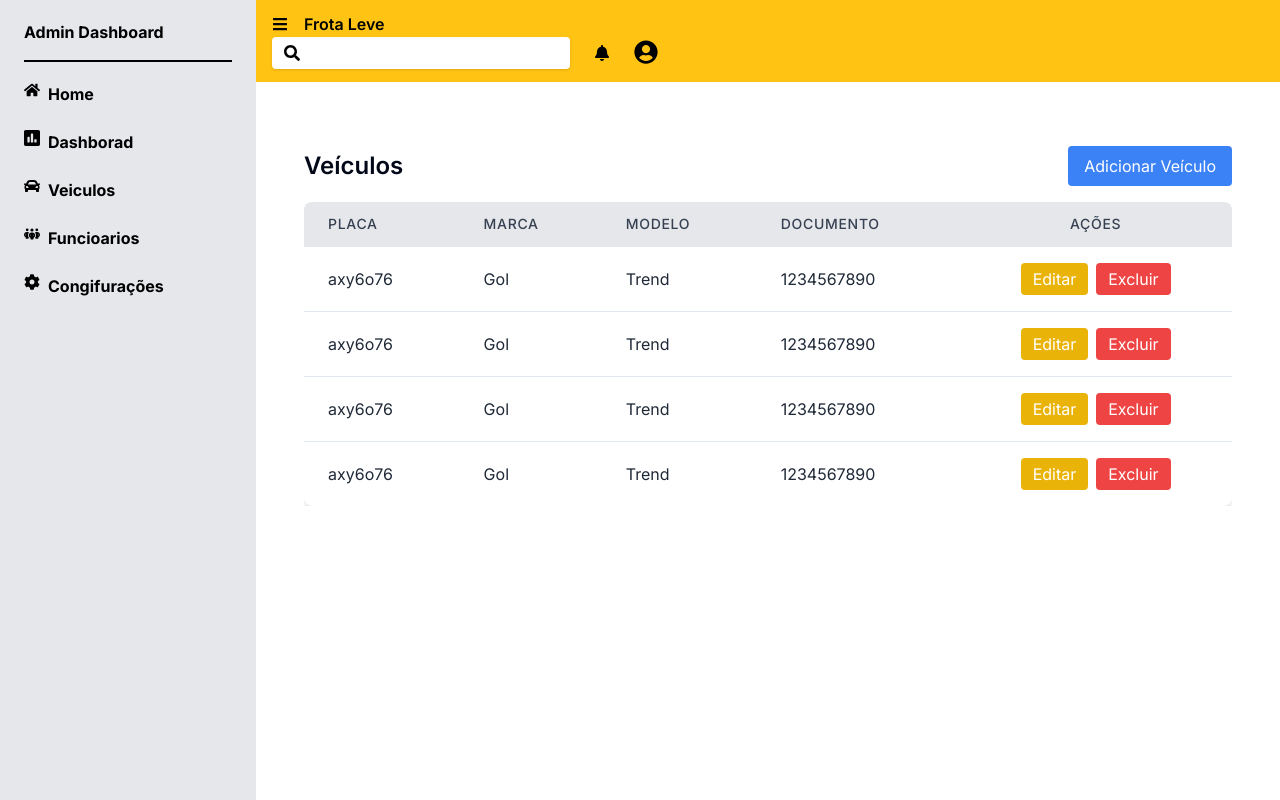
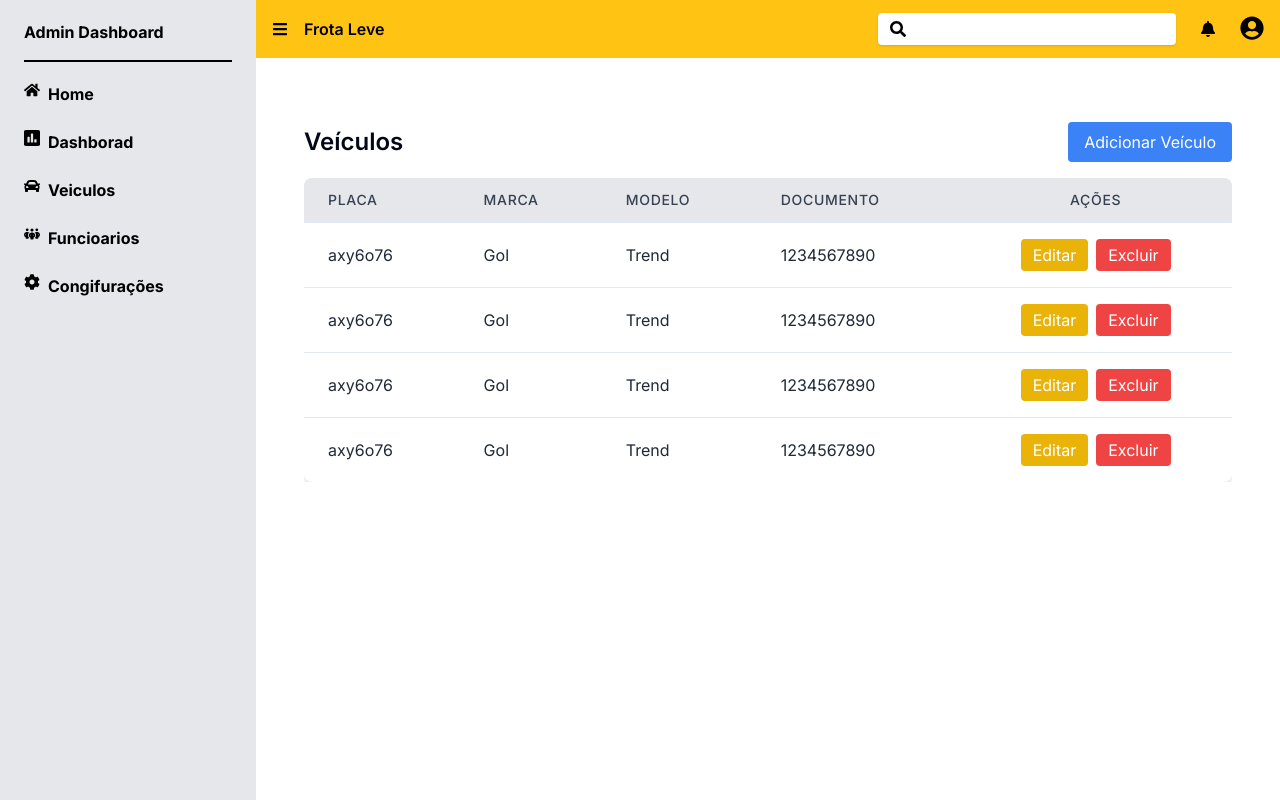
Before and after one commit to frota-leve/frota-leve-web, a Next.js app in the folder frota-leve-web/: page /veiculos in a window 1280 px wide. Built offline with nearby package versions, Linux system fonts and the light colour scheme.

Commit message:
ajustado nav bar

```diff
--- a/frota-leve-web/src/components/Navbar.jsx
+++ b/frota-leve-web/src/components/Navbar.jsx
@@ -2,7 +2,7 @@ import { FaBars, FaBell, FaSearch, FaUserCircle } from 'react-icons/fa'
 
 const Navbar = () => {
   return (
-    <div className='bg-[#FFC314] px-4 py-3 flex-1 justify-between w-full'>
+    <div className='bg-[#FFC314] px-4 py-3 flex-1 justify-between w-full flex'>
       <div className='flex items-center text-x1'>
         <FaBars className='text-black me-4 cursor-pointer'/>
         <span className='text-black font-semibold'>Frota Leve</span>
```
